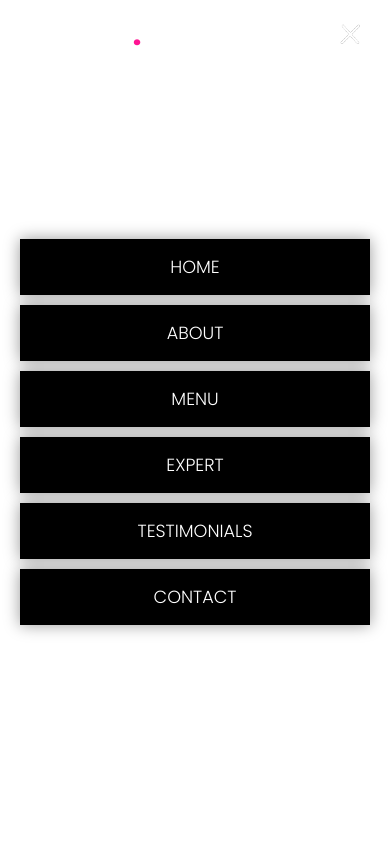
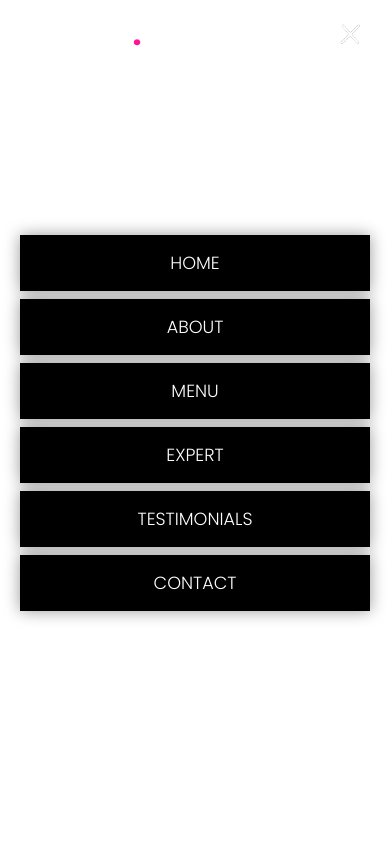
Before and after one commit to IhssaneLachheb/JuiceDrinks.github.io, a plain HTML site: page index.html in a window 390 px wide. Both pictures are taken after a click on the element 350 px from the left and 34 px from the top of the page. Shown: the top 844 px of the page. Drawn offline with Linux system fonts and the light colour scheme.

Commit message:
Update style.css

```diff
--- a/assets/css/style.css
+++ b/assets/css/style.css
@@ -689,12 +689,12 @@ section {
 		align-items: center;
 		flex-direction: column;
 		background: #fff;
-		padding-bottom: 15%;
+		padding-bottom: 20%;
 	}
 	header .navigation li{
 		margin-left: 0;
-		margin-bottom: 10px;
-		padding: 15px;
+		margin-bottom: 8px;
+		padding: 10px;
 		background: rgba(0,0,0,1);
 		width: 100%;
 		text-align: center;
```
